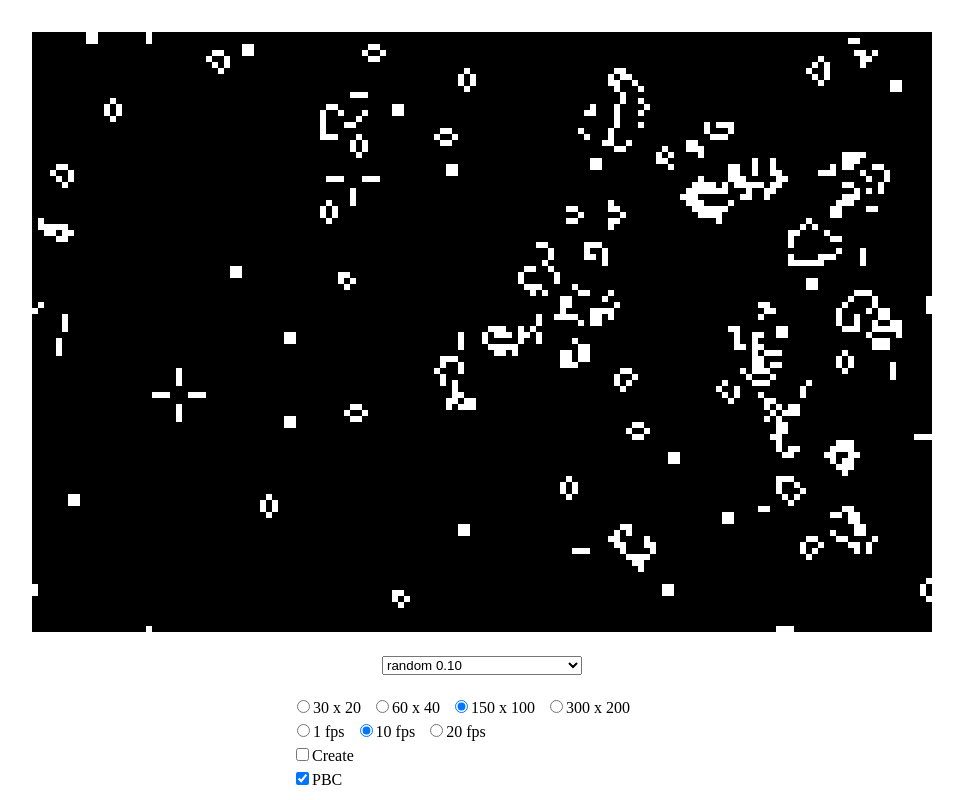
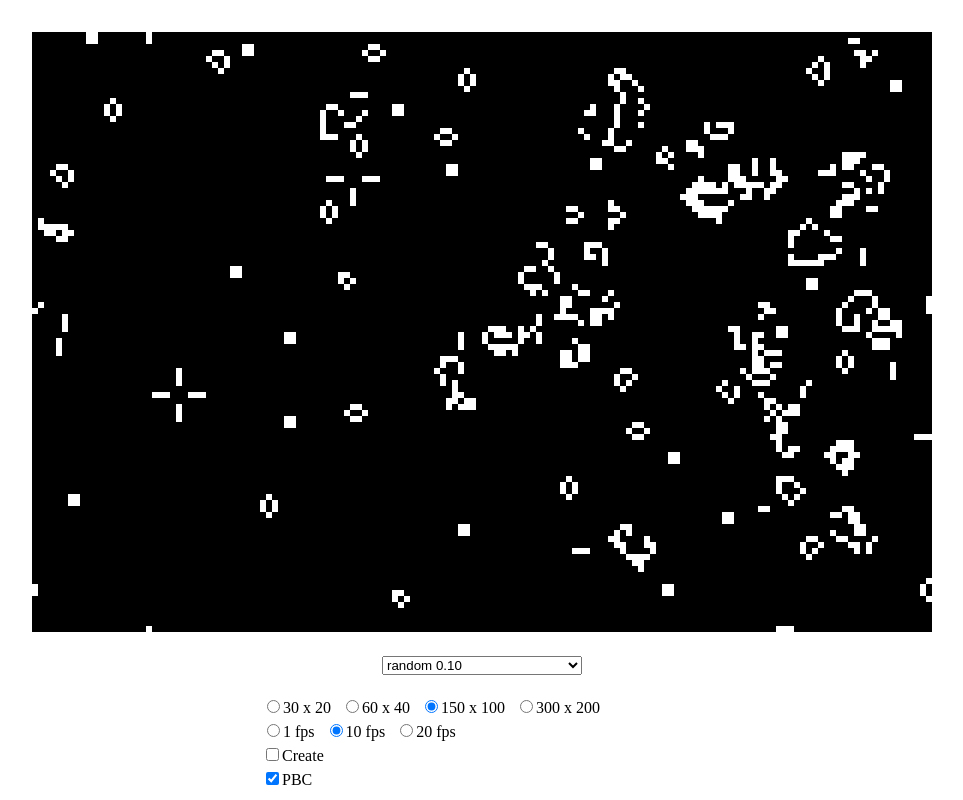
Before and after one commit to misteltein/life, a website built with Parcel: page src/index.html in a window 1280 px wide. Shown: the whole page, without its empty margins (158-1121 px from the left). Built offline with nearby package versions, Linux system fonts and the light colour scheme.

Commit message:
fix(style): パネルスタイル修正

```diff
--- a/src/index.html
+++ b/src/index.html
@@ -22,7 +22,7 @@
 
         div {
             display: block;
-            width: 380px;
+            width: 440px;
             text-align: left;
             margin: 2px auto;
         }
```
Also changed, not shown: docs/index.html (+1 -1 lines).
